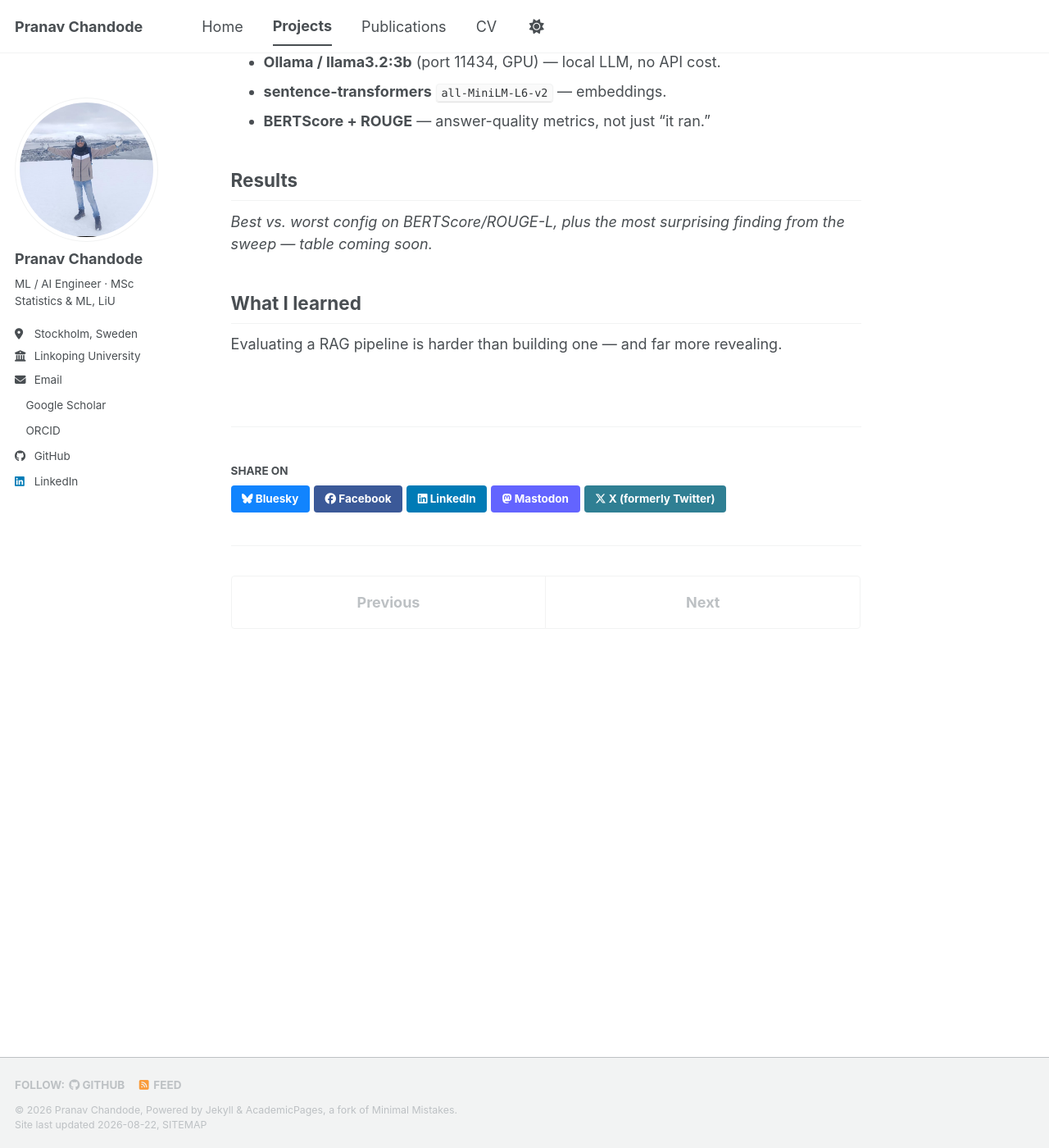
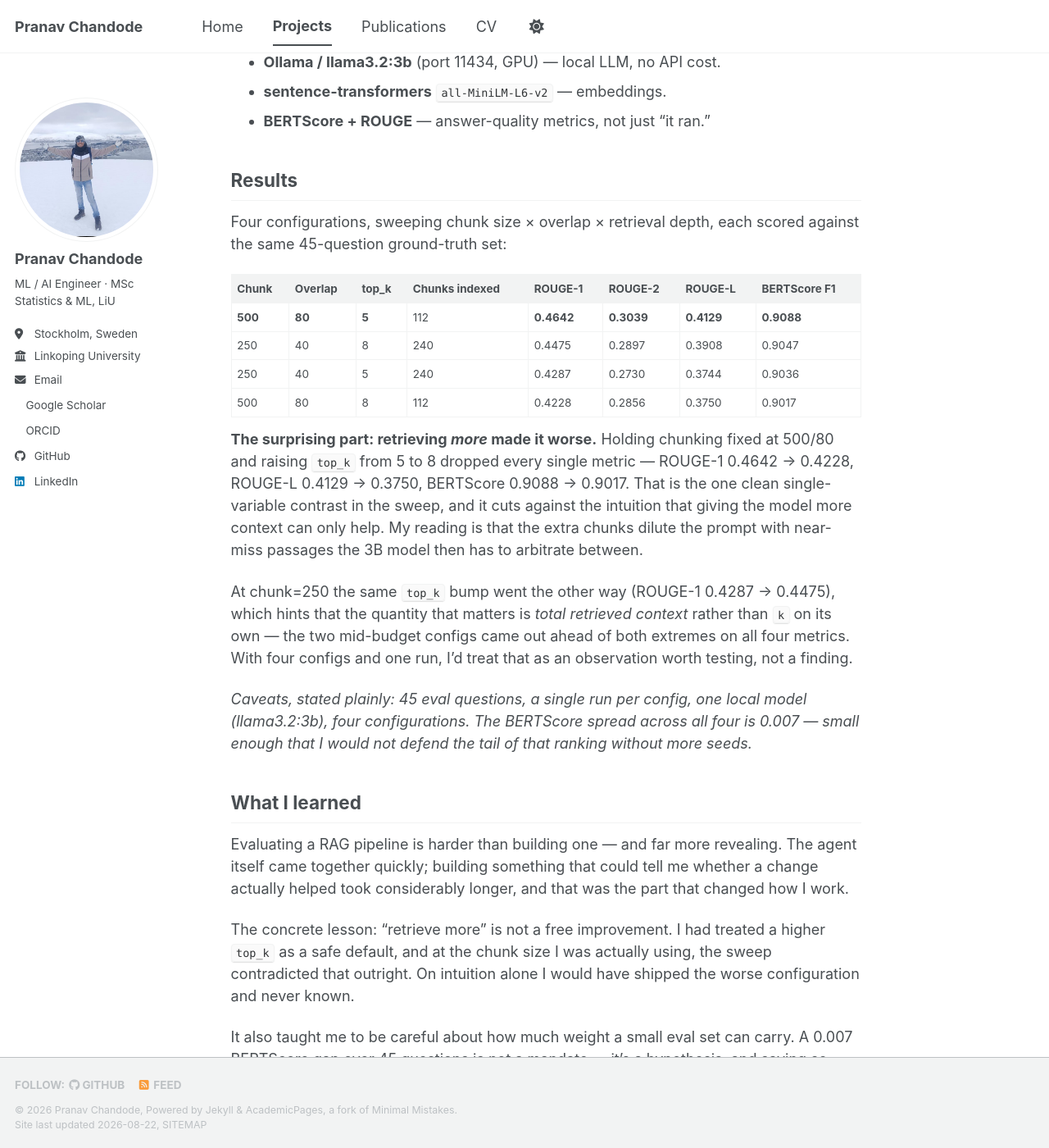
Before and after one commit to PranavC225/PranavC225.github.io, a Jekyll site: the page built from _portfolio/rag-ablation.md, in a window 1280 px wide and 1400 px high, scrolled down 1197 px. Shown: the whole window at 82% size. Built offline with Jekyll 4.4.1, drawn with Linux system fonts in a browser that asks for light colours; a style sheet for code colours, icons or effects is not loaded.

Commit message:
feat: fill RAG ablation Results with real sweep data
Replace the 'coming soon' placeholder with the four-config table from
eval/ablation_results.json, the top_k=5->8 regression finding, and
explicit caveats (n=45, single run, one model).

```diff
--- a/_portfolio/rag-ablation.md
+++ b/_portfolio/rag-ablation.md
@@ -44,8 +44,25 @@ flowchart LR
 
 ## Results
 
-*Best vs. worst config on BERTScore/ROUGE-L, plus the most surprising finding from the sweep — table coming soon.*
+Four configurations, sweeping chunk size × overlap × retrieval depth, each scored against the same 45-question ground-truth set:
+
+| Chunk | Overlap | top_k | Chunks indexed | ROUGE-1 | ROUGE-2 | ROUGE-L | BERTScore F1 |
+|---|---|---|---|---|---|---|---|
+| **500** | **80** | **5** | 112 | **0.4642** | **0.3039** | **0.4129** | **0.9088** |
+| 250 | 40 | 8 | 240 | 0.4475 | 0.2897 | 0.3908 | 0.9047 |
+| 250 | 40 | 5 | 240 | 0.4287 | 0.2730 | 0.3744 | 0.9036 |
+| 500 | 80 | 8 | 112 | 0.4228 | 0.2856 | 0.3750 | 0.9017 |
+
+**The surprising part: retrieving *more* made it worse.** Holding chunking fixed at 500/80 and raising `top_k` from 5 to 8 dropped every single metric — ROUGE-1 0.4642 → 0.4228, ROUGE-L 0.4129 → 0.3750, BERTScore 0.9088 → 0.9017. That is the one clean single-variable contrast in the sweep, and it cuts against the intuition that giving the model more context can only help. My reading is that the extra chunks dilute the prompt with near-miss passages the 3B model then has to arbitrate between.
+
+At chunk=250 the same `top_k` bump went the other way (ROUGE-1 0.4287 → 0.4475), which hints that the quantity that matters is *total retrieved context* rather than `k` on its own — the two mid-budget configs came out ahead of both extremes on all four metrics. With four configs and one run, I'd treat that as an observation worth testing, not a finding.
+
+*Caveats, stated plainly: 45 eval questions, a single run per config, one local model (llama3.2:3b), four configurations. The BERTScore spread across all four is 0.007 — small enough that I would not defend the tail of that ranking without more seeds.*
 
 ## What I learned
 
-Evaluating a RAG pipeline is harder than building one — and far more revealing.
+Evaluating a RAG pipeline is harder than building one — and far more revealing. The agent itself came together quickly; building something that could tell me whether a change actually helped took considerably longer, and that was the part that changed how I work.
+
+The concrete lesson: "retrieve more" is not a free improvement. I had treated a higher `top_k` as a safe default, and at the chunk size I was actually using, the sweep contradicted that outright. On intuition alone I would have shipped the worse configuration and never known.
+
+It also taught me to be careful about how much weight a small eval set can carry. A 0.007 BERTScore gap over 45 questions is not a mandate — it's a hypothesis, and saying so plainly is part of the job.
```
